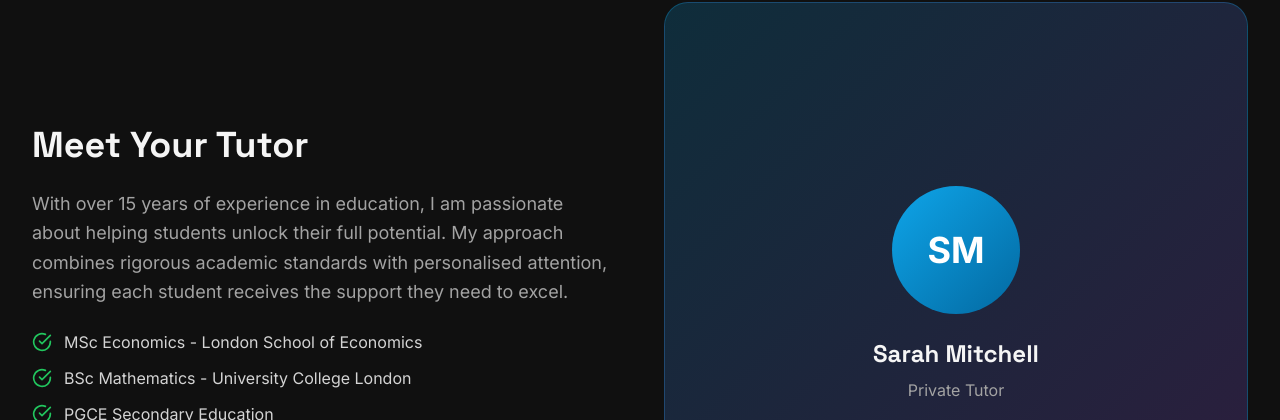
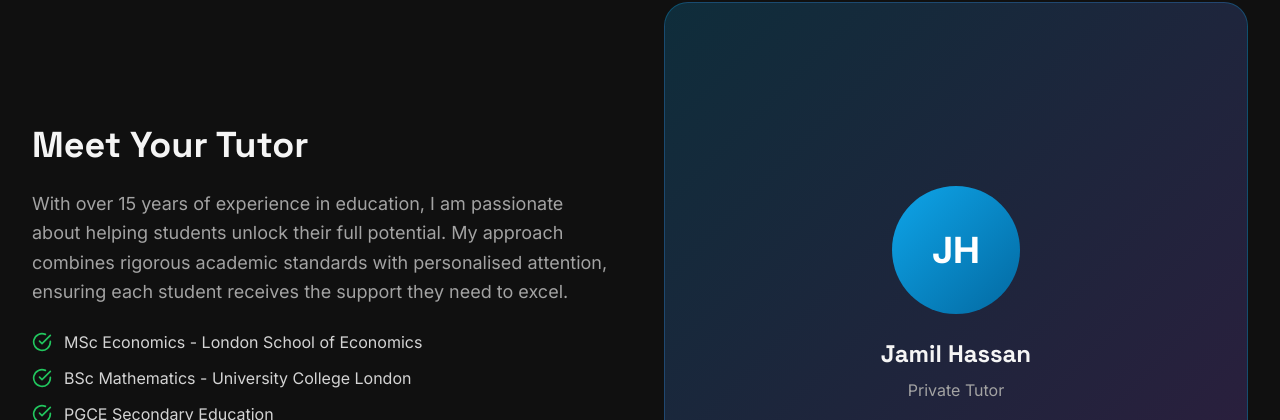
Before and after one commit to Naz06/Arithmetica, a React (Vite) app: page /#/ in a window 1280 px wide. Shown: the part 2720-3140 px from the top of the page. Built offline with nearby package versions, Linux system fonts and the light colour scheme; no server answers.

Commit message:
chore: update tutor name to Jamil Hassan on homepage
🤖 Generated with [Claude Code](https://claude.com/claude-code)

Co-Authored-By: Claude <noreply@anthropic.com>

```diff
--- a/src/pages/HomePage.tsx
+++ b/src/pages/HomePage.tsx
@@ -266,9 +266,9 @@ export const HomePage: React.FC = () => {
               <div className="aspect-square rounded-2xl bg-gradient-to-br from-primary-500/20 to-purple-500/20 border border-primary-500/30 flex items-center justify-center">
                 <div className="text-center p-8">
                   <div className="w-32 h-32 mx-auto rounded-full bg-gradient-to-br from-primary-500 to-primary-700 flex items-center justify-center text-4xl font-bold text-white">
-                    SM
+                    JH
                   </div>
-                  <h3 className="mt-6 text-2xl font-bold text-neutral-100">Sarah Mitchell</h3>
+                  <h3 className="mt-6 text-2xl font-bold text-neutral-100">Jamil Hassan</h3>
                   <p className="text-neutral-400 mt-2">Private Tutor</p>
                 </div>
               </div>
```
